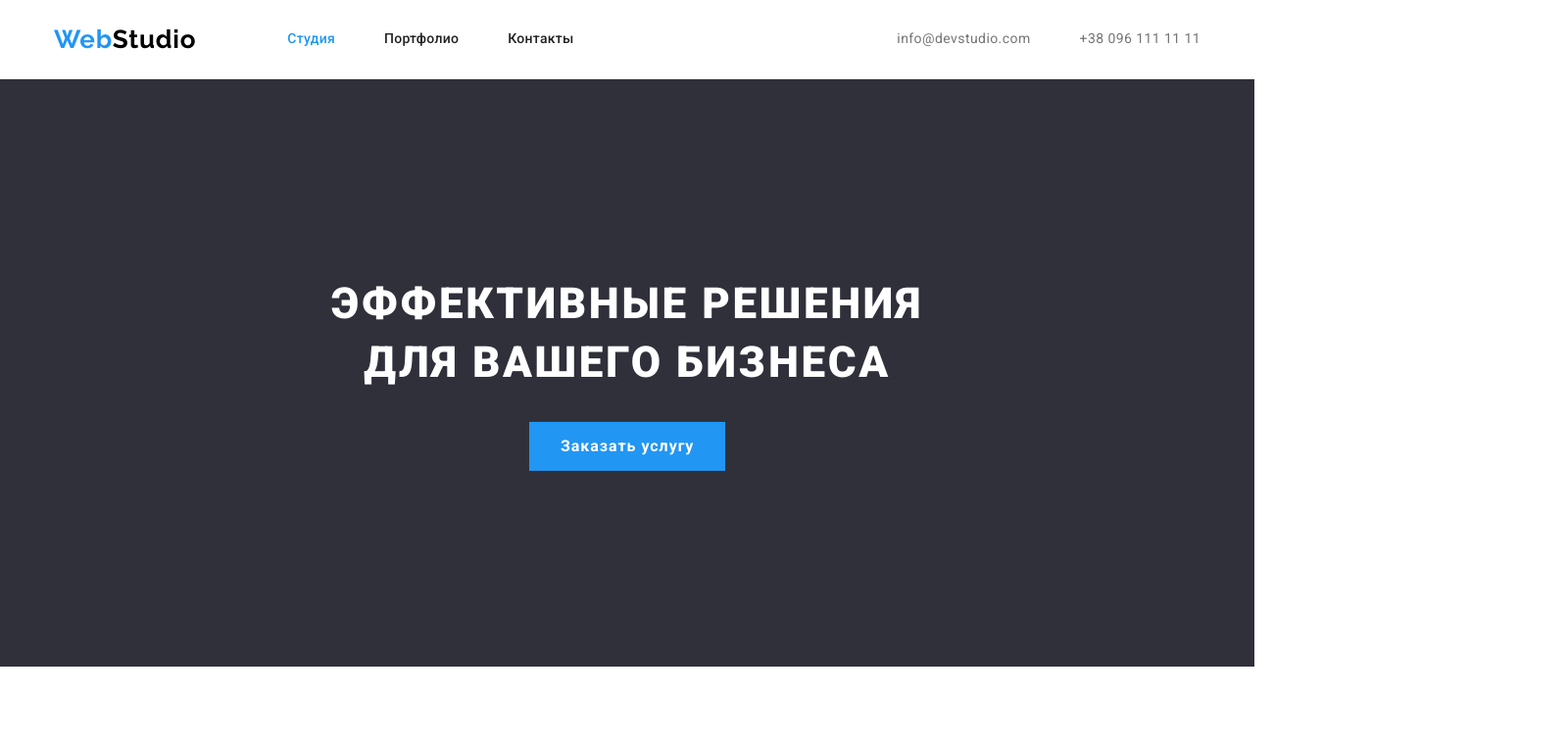
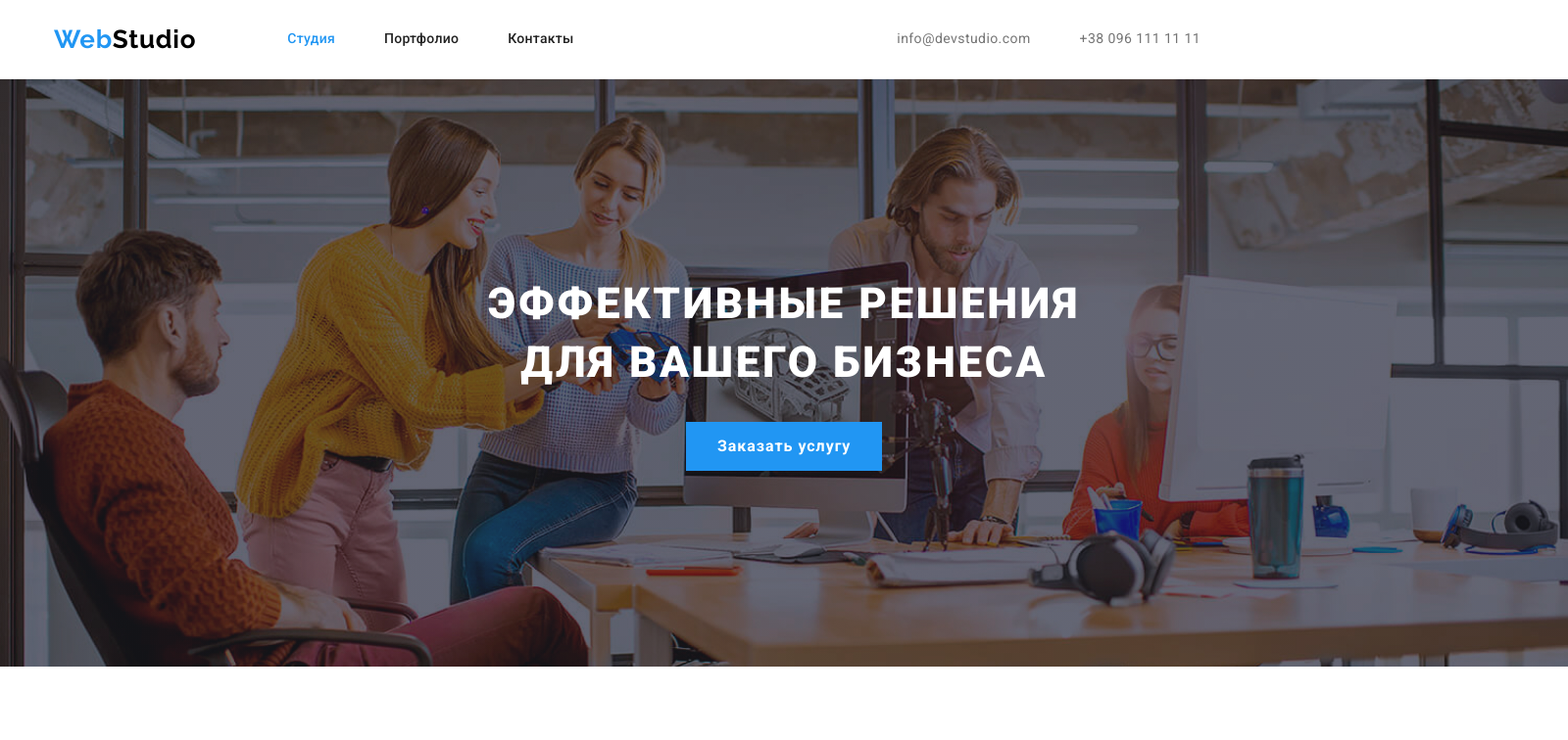
Before and after one commit to Sergeevi44/goit-markup-hw-04, a plain HTML site: page index.html in a window 1280 px wide. Shown: the top 756 px of the page at 98% size, 1600 px wide, since content can reach past the window. Drawn offline with nearby package versions, Linux system fonts and the light colour scheme.

Commit message:
icons-hero
экспортирует все векторные иконки и картинку героя, ставит картинку с фоном на героя

```diff
--- a/css/styles.css
+++ b/css/styles.css
@@ -143,10 +143,22 @@ body {
 
 /* Hero */
 .hero {
+  min-height: 600px;
+  min-width: 1600px;
+  margin-left: auto;
+  margin-right: auto;
   padding-top: 200px;
   padding-bottom: 200px;
 
-  background-color: #2f303a;
+  background-color: #c4c4c4;
+  background-image: linear-gradient(
+      to right,
+      rgba(47, 48, 58, 0.4),
+      rgba(47, 48, 58, 0.4)
+    ),
+    url(../images/hero.jpg);
+  background-repeat: no-repeat;
+  background-position: center;
 }
 .main-title {
   margin-top: 0;
```
Also changed, not shown: images/hero.jpg (added), images/icons/antenna.svg (added), images/icons/astronaut.svg (added), images/icons/clock .svg (added), images/icons/diagram.svg (added), images/icons/envelope.svg (added), images/icons/smartphone.svg (added).
